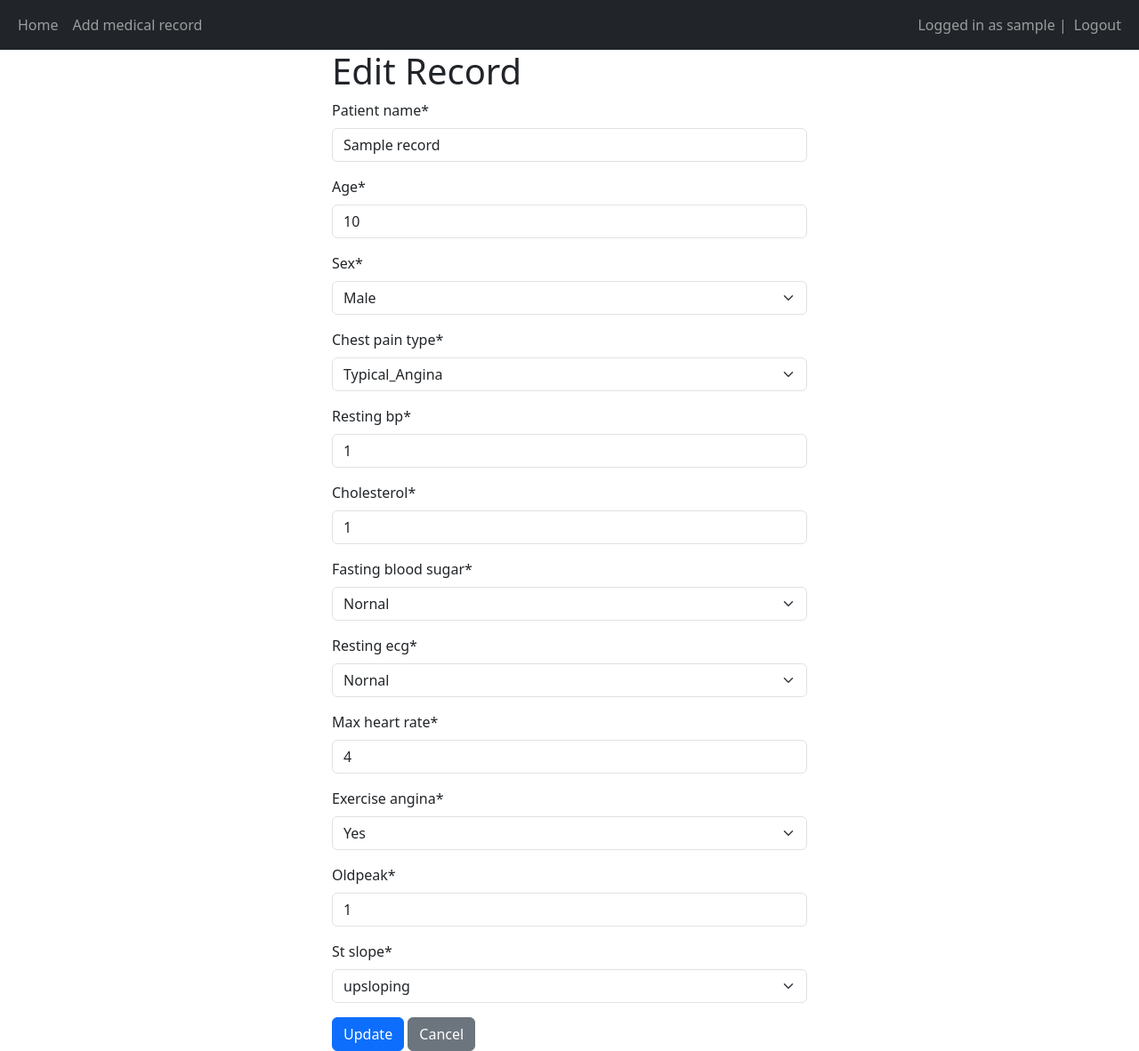
After one commit to morn1n9st4r/medical_machine_learning, a Django app: page /1/update-record/ in a window 1280 px wide. The commit adds this page. Shown: the whole page at 89% size. Run offline with Django 4.2, Linux system fonts and the light colour scheme; a user stored in the database is signed in; tables that the repository leaves empty hold one stand-in row (values such as "Sample post"); some libraries are stand-ins or nearby versions.

Commit message:
edit record feature

```diff
--- a/medicalml/main/templates/main/home.html
+++ b/medicalml/main/templates/main/home.html
@@ -12,7 +12,9 @@
             <p>{{record.sex}}</p>
         </div>
         <div>
-            Buttons
+            {% if user == record.author %}
+                <a href="{% url 'update_record' record.pk %}">Edit</a>
+            {%endif%}
         </div>
     </div>
     <div class="card-footer text-muted">
--- /dev/null
+++ b/medicalml/main/templates/main/update_record.html
@@ -0,0 +1,18 @@
+{% extends 'main/base.html'  %}
+{% block title %}Edit record{% endblock %}
+{% load crispy_forms_tags %}
+{% block content %}
+<div class="container">
+    <div class="row">
+        <div class="col-md-6 offset-md-3">
+            <h1>Edit Record</h1>
+            <form method="post">
+                {% csrf_token %}
+                {{ form|crispy }}
+                <button type="submit" class="btn btn-primary">Update</button>
+                <a href="{% url 'home' %}" class="btn btn-secondary">Cancel</a>
+            </form>
+        </div>
+    </div>
+</div>
+{% endblock %}
--- a/medicalml/main/urls.py
+++ b/medicalml/main/urls.py
@@ -7,4 +7,5 @@ urlpatterns = [
     path('home', views.home, name='home'),
     path('sign-up', views.sign_up, name='sign_up'),
     path('add-record', views.add_record, name='add_record'),
+    path('<int:pk>/update-record/', views.update_record, name='update_record'),
 ]
--- a/medicalml/main/views.py
+++ b/medicalml/main/views.py
@@ -1,12 +1,14 @@
-from django.shortcuts import render, redirect
+from django.shortcuts import get_object_or_404, render, redirect
 from .forms import RegisterForm
 from django.contrib.auth import login, logout, authenticate
 
 from .forms import RecordForm
 from .models import Record
 
+from django.views.generic.edit import UpdateView
 
 from django.contrib.auth.decorators import login_required
+from django.views.decorators.http import require_http_methods
 # Create your views here.
 
 
@@ -42,3 +44,33 @@ def sign_up(request):
         form = RegisterForm()
 
     return render(request, 'registration/sign_up.html', {'form': form})
+
+
+#def __str__(self) -> str:
+#        return self.patient_name + "\n" + \
+#               self.age + "\n" + \
+#               self.sex + "\n" + \
+#               self.chest_pain_type + "\n" + \
+#               self.resting_bp + "\n" + \
+#               self.cholesterol + "\n" + \
+#               self.fasting_blood_sugar + "\n" + \
+#               self.resting_ecg + "\n" + \
+#               self.max_heart_rate + "\n" + \
+#               self.exercise_angina + "\n" + \
+#               self.oldpeak + "\n" + \
+#               self.st_slope
+
+@login_required(login_url='/login')
+@require_http_methods(["GET", "POST"])
+def update_record(request, pk):
+    record = get_object_or_404(Record, pk=pk)
+
+    if request.method == "POST":
+        form = RecordForm(request.POST, instance=record)
+        if form.is_valid():
+            form.save()
+            return redirect('/home')  # Replace with the appropriate success URL
+    else:
+        form = RecordForm(instance=record)
+
+    return render(request, "main/update_record.html", {"form": form, "record": record})
```
